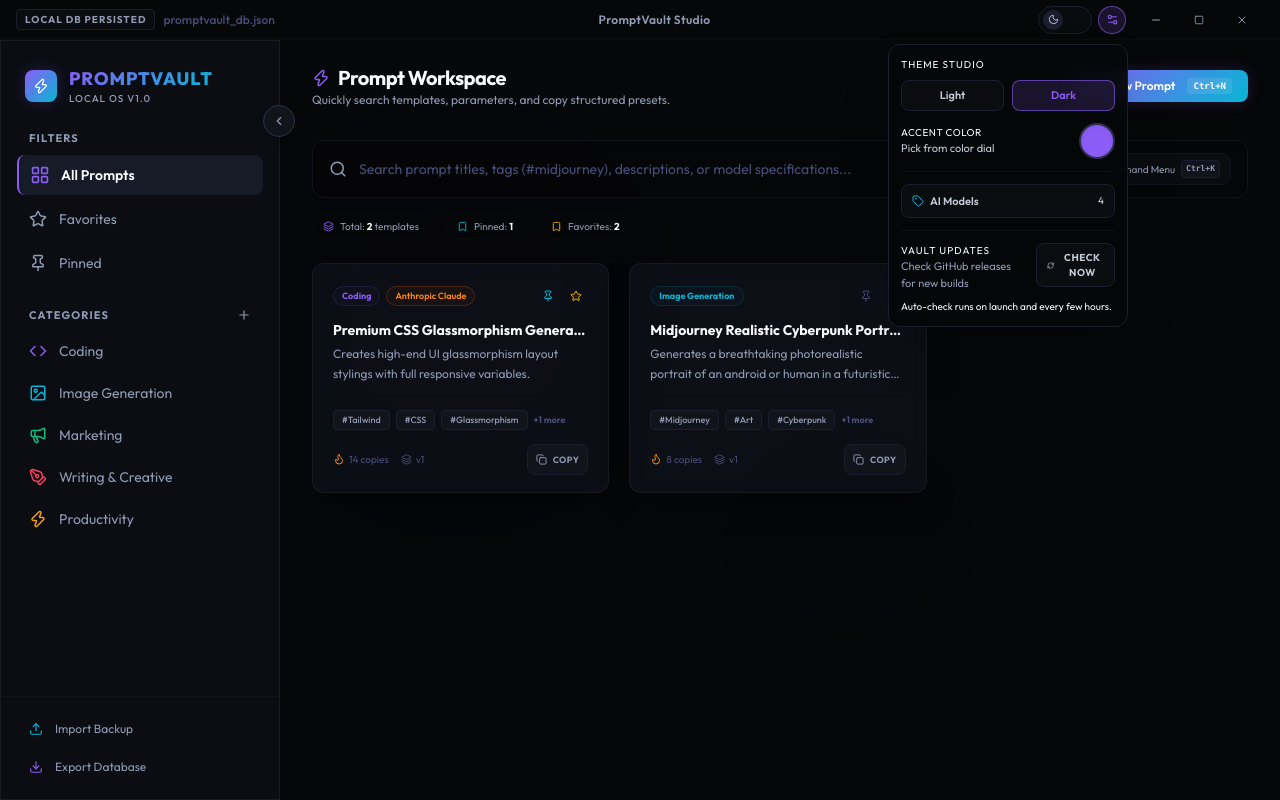
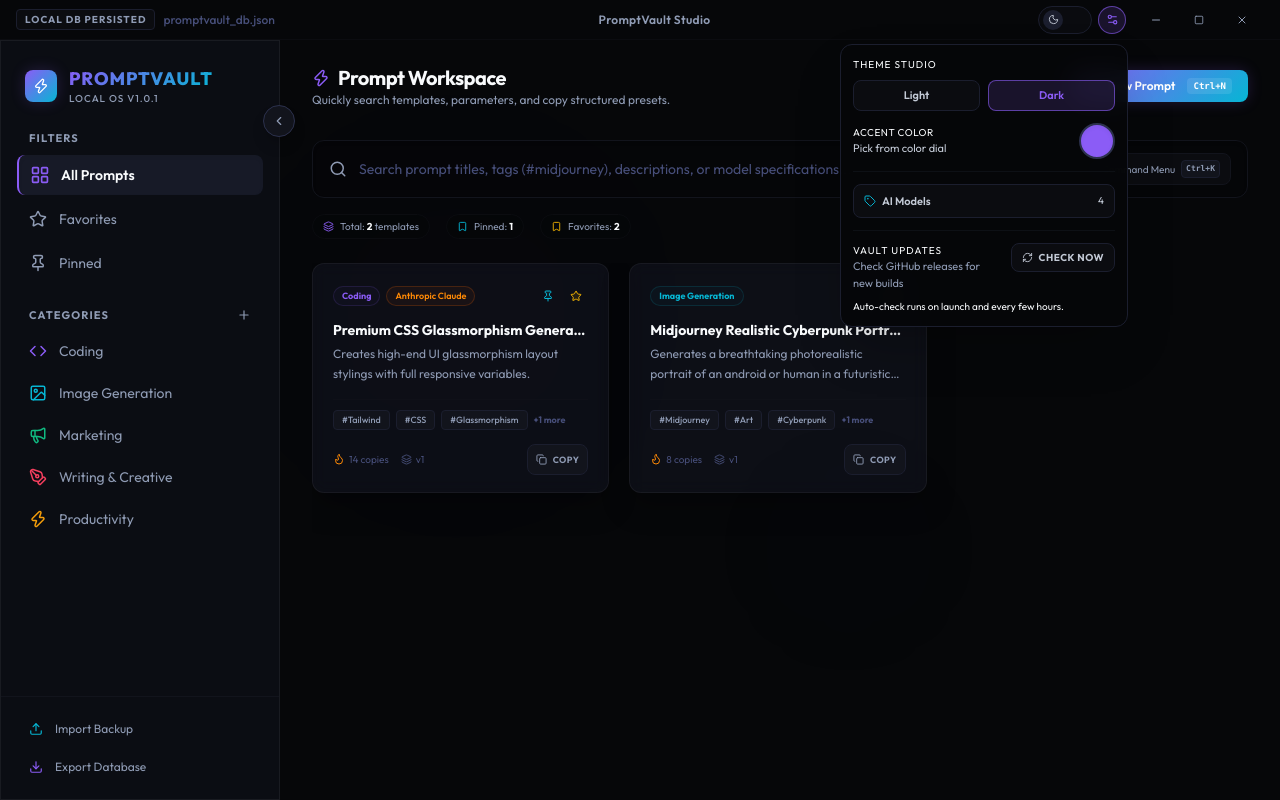
Before and after one commit to udityaprakash/VibeCodedVault, a React (Vite) app: page / in a window 1280 px wide. Both pictures are taken after a click on the button 1112 px from the left and 19 px from the top of the page. Built offline with nearby package versions, Linux system fonts and the light colour scheme.

Commit message:
auto-update fixing

```diff
--- a/electron/main.cjs
+++ b/electron/main.cjs
@@ -378,6 +378,10 @@
   return readDatabase();
 });
 
+ipcMain.handle('app-get-version', () => {
+  return app.getVersion();
+});
+
 ipcMain.handle('db-save-prompt', (event, prompt) => {
   const db = readDatabase();
   const index = db.prompts.findIndex(p => p.id === prompt.id);
@@ -639,7 +643,7 @@
     }
 
     // This will quit and install the downloaded update
-    autoUpdater.quitAndInstall();
+    autoUpdater.quitAndInstall(false, true);
     return { success: true };
   } catch (err) {
     log.error && log.error('install update failed:', err);
--- a/electron/preload.cjs
+++ b/electron/preload.cjs
@@ -8,6 +8,7 @@
 
   // Database API
   getAllData: () => ipcRenderer.invoke('db-get-all'),
+  getAppVersion: () => ipcRenderer.invoke('app-get-version'),
   savePrompt: (prompt) => ipcRenderer.invoke('db-save-prompt', prompt),
   deletePrompt: (promptId) => ipcRenderer.invoke('db-delete-prompt', promptId),
   incrementUsage: (promptId) => ipcRenderer.invoke('db-increment-usage', promptId),
--- a/src/App.tsx
+++ b/src/App.tsx
@@ -346,6 +346,7 @@
   const [accentColor, setAccentColor] = useState('#8B5CF6');
   const [isThemeSettingsOpen, setIsThemeSettingsOpen] = useState(false);
   const [backupDialog, setBackupDialog] = useState<BackupModalState | null>(null);
+  const [appVersion, setAppVersion] = useState('v1.0.1');
   const [updateInfo, setUpdateInfo] = useState<UpdateInfo | null>(null);
   const [isCheckingForUpdates, setIsCheckingForUpdates] = useState(false);
   const [isUpdatingVault, setIsUpdatingVault] = useState(false);
@@ -357,6 +358,21 @@
   // Load database on start
   useEffect(() => {
     loadDatabase();
+  }, []);
+
+  useEffect(() => {
+    const loadVersion = async () => {
+      if (window.api?.getAppVersion) {
+        try {
+          const version = await window.api.getAppVersion();
+          setAppVersion(version ? `v${String(version).replace(/^v/i, '')}` : 'v1.0.1');
+        } catch {
+          setAppVersion('v1.0.1');
+        }
+      }
+    };
+
+    void loadVersion();
   }, []);
 
   // Restore saved user theme preferences
@@ -1035,6 +1051,7 @@
 
         {/* Sidebar Component */}
         <Sidebar
+          appVersion={appVersion}
           categories={categories}
           selectedCategoryId={selectedCategoryId}
           onSelectCategory={setSelectedCategoryId}
--- a/src/components/Sidebar.tsx
+++ b/src/components/Sidebar.tsx
@@ -8,6 +8,7 @@
 import { CategoryIcon } from './CategoryIcon';
 
 interface SidebarProps {
+  appVersion: string;
   categories: Category[];
   selectedCategoryId: string | null; // 'all', 'favorites', 'pinned', or a category UUID
   onSelectCategory: (id: string | null) => void;
@@ -21,6 +22,7 @@
 const PRESET_COLORS = ['#8B5CF6', '#06B6D4', '#10B981', '#F43F5E', '#F59E0B', '#EC4899', '#3B82F6', '#6366F1'];
 
 export const Sidebar: React.FC<SidebarProps> = ({
+  appVersion,
   categories,
   selectedCategoryId,
   onSelectCategory,
@@ -69,7 +71,7 @@
         {!isCollapsed && (
           <div className="flex flex-col">
             <span className="font-extrabold tracking-wider bg-gradient-cyber bg-clip-text text-transparent text-lg">PROMPTVAULT</span>
-            <span className="text-[10px] text-obsidian-400 font-medium uppercase tracking-widest mt-[-2px]">Local OS v1.0</span>
+            <span className="text-[10px] text-obsidian-400 font-medium uppercase tracking-widest mt-[-2px]">Local OS {appVersion}</span>
           </div>
         )}
       </div>
--- a/src/components/TitleBar.tsx
+++ b/src/components/TitleBar.tsx
@@ -165,7 +165,7 @@
         </button>
 
         {settingsOpen && (
-          <div className="absolute top-[44px] right-[136px] w-60 rounded-xl border border-obsidian-800 bg-obsidian-950/95 backdrop-blur-md p-3 shadow-2xl z-[100]">
+          <div className="absolute top-[44px] right-[136px] w-[18rem] max-w-[calc(100vw-1.5rem)] rounded-xl border border-obsidian-800 bg-obsidian-950/95 backdrop-blur-md p-3 shadow-2xl z-[100]">
             <div className="text-[10px] uppercase tracking-widest text-obsidian-500 mb-2">Theme Studio</div>
 
             <div className="flex items-center gap-2 mb-3">
@@ -297,7 +297,7 @@
                 <button
                   onClick={onCheckForUpdates}
                   disabled={isCheckingForUpdates}
-                  className="inline-flex items-center gap-1.5 rounded-lg border border-obsidian-800 bg-obsidian-900 px-2.5 py-1.5 text-[10px] uppercase tracking-wider font-bold text-obsidian-300 hover:border-cyber-violet/45 hover:text-obsidian-100 transition-colors disabled:opacity-60"
+                  className="shrink-0 inline-flex items-center gap-1.5 rounded-lg border border-obsidian-800 bg-obsidian-900 px-2.5 py-1.5 text-[10px] uppercase tracking-wider font-bold text-obsidian-300 hover:border-cyber-violet/45 hover:text-obsidian-100 transition-colors disabled:opacity-60"
                 >
                   <RefreshCw size={11} className={isCheckingForUpdates ? 'animate-spin' : ''} />
                   {isCheckingForUpdates ? 'Checking' : 'Check now'}
@@ -305,8 +305,8 @@
               </div>
 
               {updateInfo ? (
-                <div className="rounded-lg border border-cyber-violet/30 bg-cyber-violet/10 p-2.5">
-                  <div className="flex items-center justify-between gap-3">
+                <div className="rounded-lg border border-cyber-violet/30 bg-cyber-violet/10 p-2.5 overflow-hidden">
+                  <div className="flex flex-col gap-3 sm:flex-row sm:items-center sm:justify-between">
                     <div>
                       <div className="text-[11px] font-semibold text-cyber-violet">Update available</div>
                       <div className="text-[10px] text-obsidian-500">
@@ -316,7 +316,7 @@
                     <button
                       onClick={onUpdateNow}
                       disabled={isUpdatingVault}
-                      className="inline-flex items-center gap-1.5 rounded-lg border border-cyber-violet/40 bg-cyber-violet/15 px-2.5 py-1.5 text-[10px] uppercase tracking-wider font-bold text-cyber-violet hover:bg-cyber-violet/25 transition-colors disabled:opacity-60"
+                      className="w-full sm:w-auto shrink-0 inline-flex items-center justify-center gap-1.5 rounded-lg border border-cyber-violet/40 bg-cyber-violet/15 px-2.5 py-2 text-[10px] uppercase tracking-wider font-bold text-cyber-violet hover:bg-cyber-violet/25 transition-colors disabled:opacity-60"
                     >
                       <Download size={11} />
                       {isUpdatingVault ? 'Updating' : 'Update Vault now'}
--- a/src/types/index.ts
+++ b/src/types/index.ts
@@ -57,6 +57,7 @@
   maximize: () => void;
   close: () => void;
   getAllData: () => Promise<DatabaseData>;
+  getAppVersion: () => Promise<string>;
   savePrompt: (prompt: Partial<Prompt> & { title: string; content: string }) => Promise<DatabaseData>;
   deletePrompt: (promptId: string) => Promise<DatabaseData>;
   incrementUsage: (promptId: string) => Promise<DatabaseData>;
```
Also changed, not shown: package.json (+13 -1 lines).
